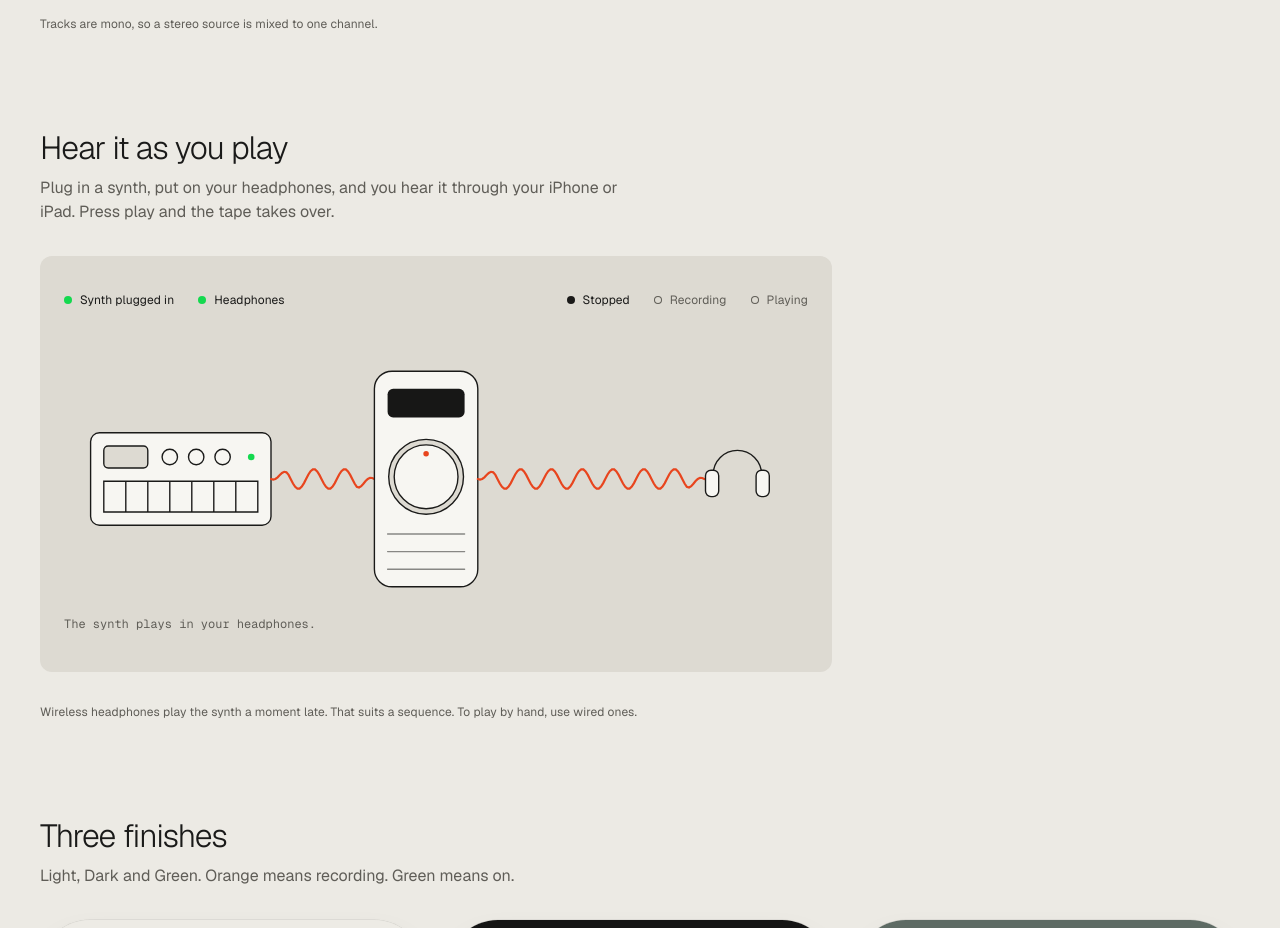
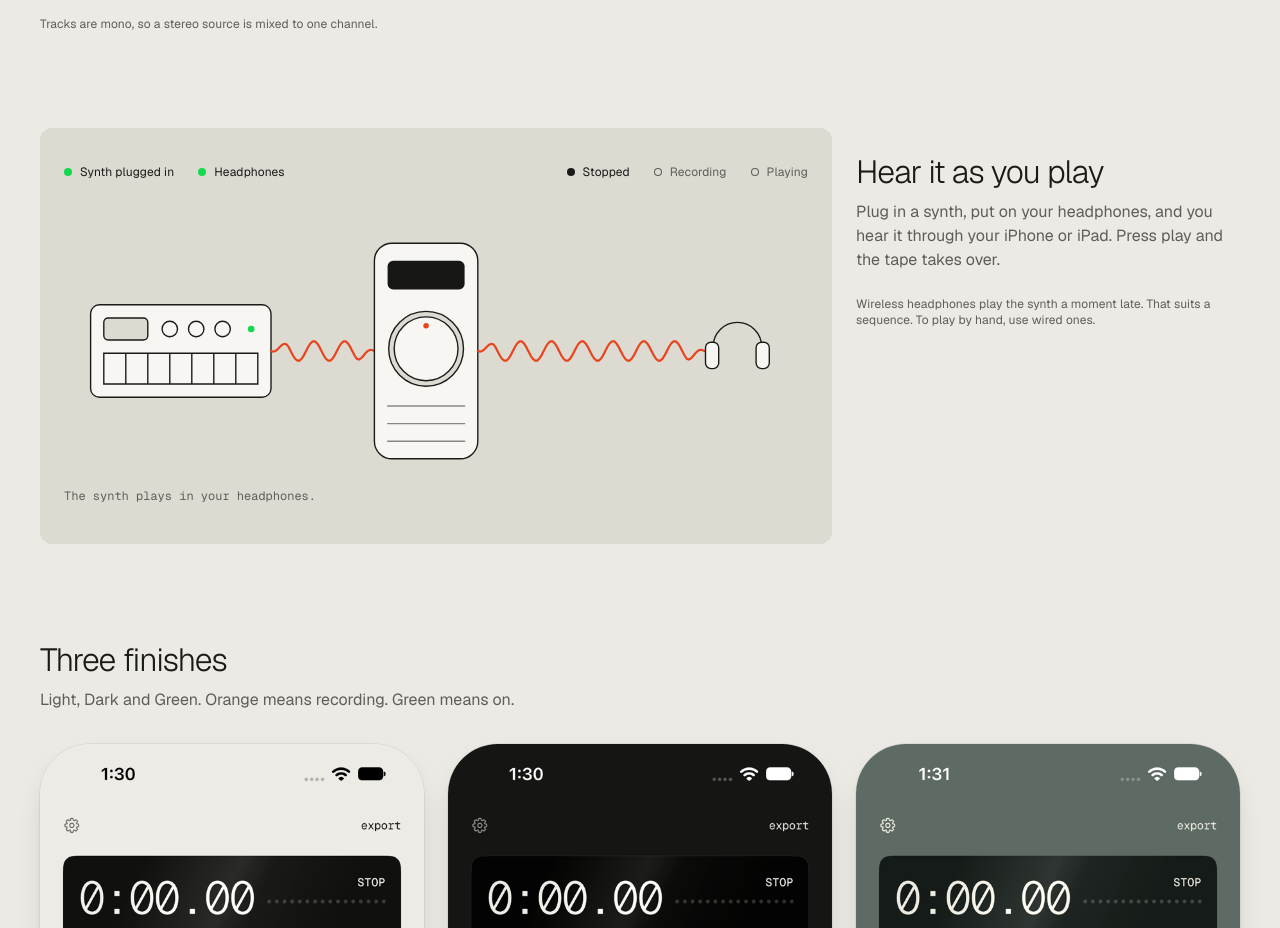
Before and after one commit to acrosa/Tapes, a plain HTML site: page web/index.html in a window 1280 px wide. Shown: the part 1760-2688 px from the top of the page. Drawn offline with nearby package versions, Linux system fonts and the light colour scheme.

Commit message:
Landing page: listening text beside the figure
On wide screens the heading, text and note stand on the last four
columns, level with the figure's switches. Narrow screens keep them above.

Co-Authored-By: Claude Fable 5.2 <noreply@anthropic.com>
Claude-Session: https://claude.ai/code/session_01T1UZybaw7eSJMqMGtjZ5o9

```diff
--- a/web/index.html
+++ b/web/index.html
@@ -249,6 +249,12 @@
                       linear-gradient(to bottom, color-mix(in srgb, var(--signal) 22%, transparent) 1px, transparent 1px);
     background-size: 100% 24px, 100% 8px; }
 
+  /* Listening, wide: the words stand to the right of the figure, level with its switches. */
+  @media (min-width: 900px) {
+    .listen .setups { grid-row: 1; }
+    .listen .intro { grid-column: 9 / -1; grid-row: 1; align-self: start; padding-top: 24px; }
+  }
+  .listen .intro .legend { margin-top: 16px; }
   @media (max-width: 1179px) {
     .pitch h1 { font-size: 68px; line-height: 72px; }
   }
@@ -402,6 +408,7 @@
     <div class="intro">
       <h2>Hear it as you play</h2>
       <p>Plug in a synth, put on your headphones, and you hear it through your iPhone or iPad. Press play and the tape takes over.</p>
+      <p class="legend">Wireless headphones play the synth a moment late. That suits a sequence. To play by hand, use wired ones.</p>
     </div>
     <div class="setups sub">
       <figure class="wide" id="listen">
@@ -444,7 +451,6 @@
         <figcaption class="legend" id="listen-says" aria-live="polite">The synth plays in your headphones.</figcaption>
       </figure>
     </div>
-    <p class="legend">Wireless headphones play the synth a moment late. That suits a sequence. To play by hand, use wired ones.</p>
   </section>
 
   <section class="finishes row">
```
